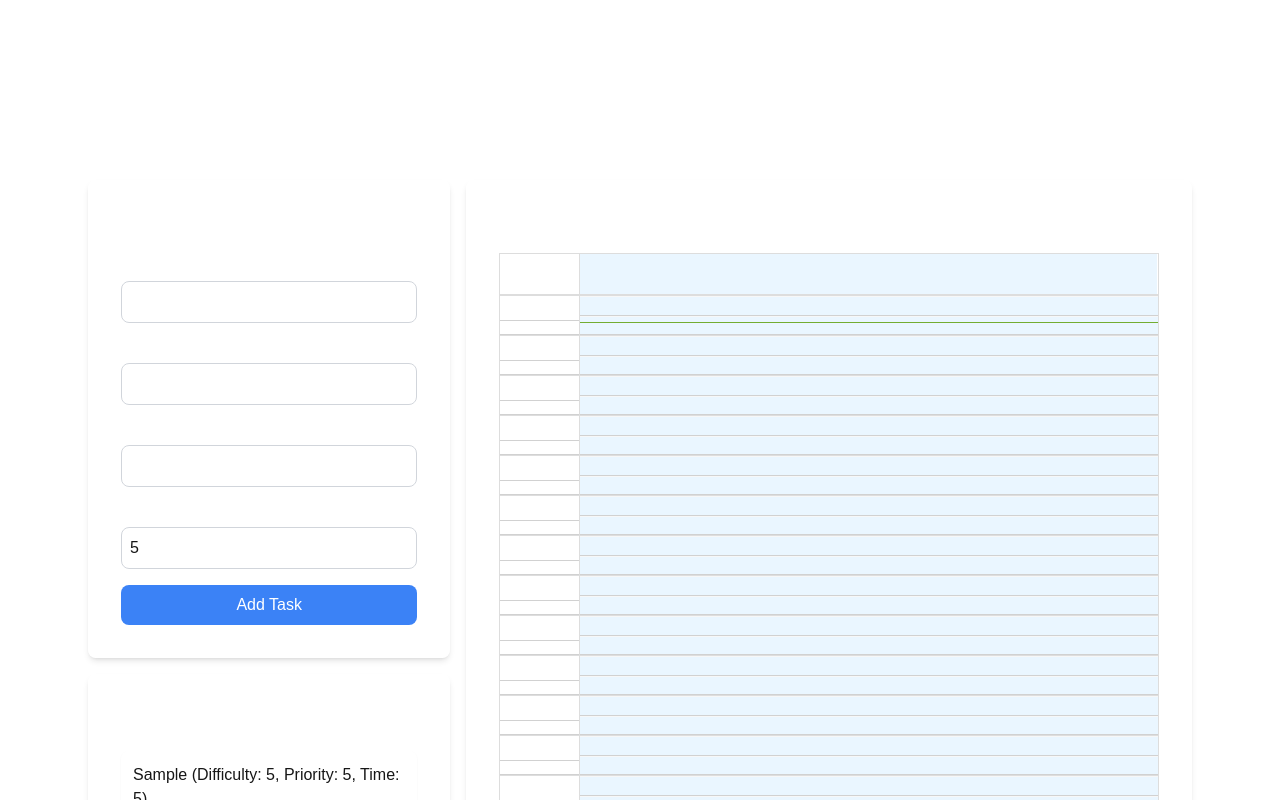
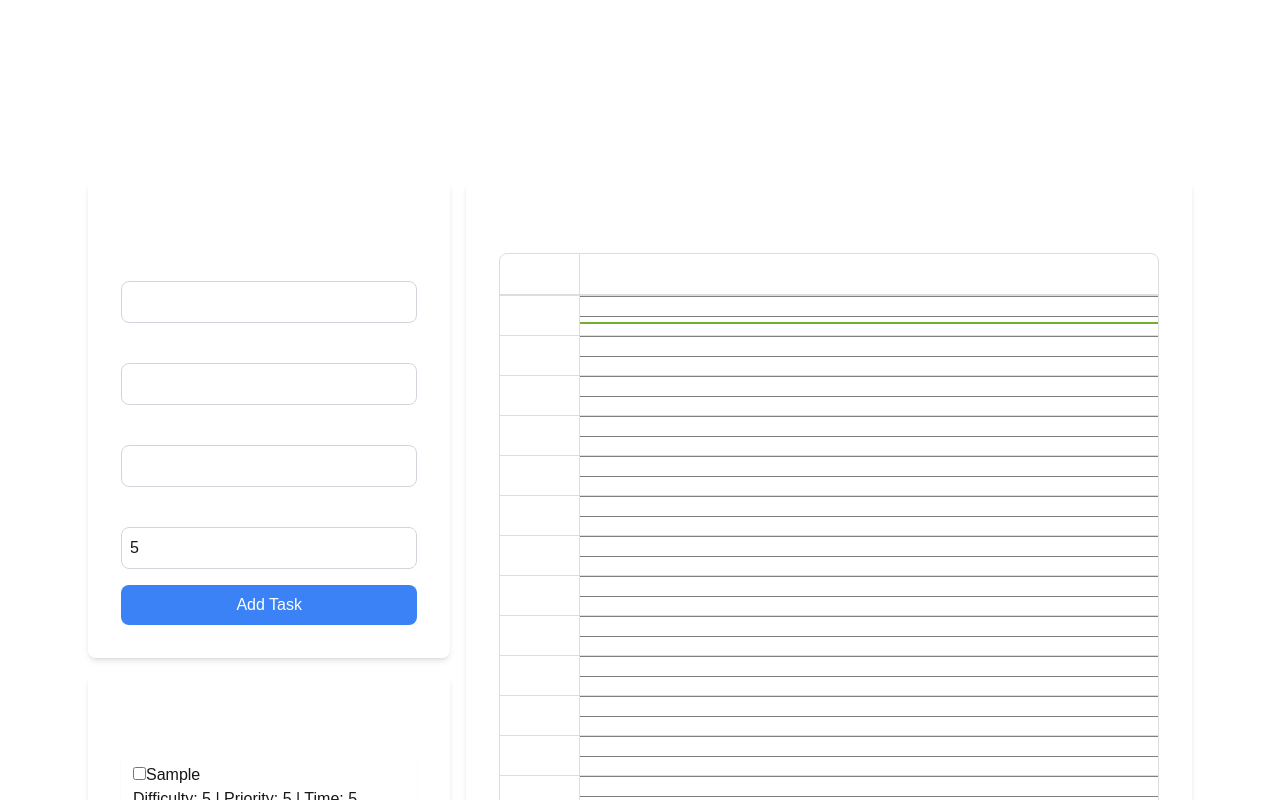
Before and after one commit to xiec1377/task-scheduler, a Next.js app in the folder frontend/: page / in a window 1280 px wide. Both pictures are taken after typing "Sample", "5", "5", "5" into the empty fields and a click on the button "Add Task". Shown: the top 800 px of the page. Built offline with nearby package versions, Linux system fonts and the light colour scheme.

Commit message:
style: calendar transparent background

```diff
--- a/frontend/app/globals.css
+++ b/frontend/app/globals.css
@@ -29,16 +29,48 @@ body {
 }
 
 .rbc-timeslot-group>.rbc-time-slot {
-  border-bottom: 1px solid rgb(209, 209, 209) !important;
+  /* border-bottom: 1px solid rgb(209, 209, 209) !important; */
 }
 
 .rbc-time-view {
   background-color: transparent;
+  border-radius: 0.5rem;
 }
 
+.rbc-label {
+  /* font-size: 12px; */
+}
+
+.rbc-events-container {
+  margin-right: 0px !important;
+}
+
+.rbc-events-container>.rbc-event {
+  background-color: rgb(59, 130, 246) !important;
+}
 /* .rbc-row,
 .rbc-time-slot {
-  background-color: transparent !important;
-  backdrop-filter: blur(4px) !important;
-  color: white;
+  background-color: rgba(255, 255, 255, 0.2); /* 20% opacity */
+/* }  */
+
+/* .rbc-calendar {
+  background-color: rgba(255, 255, 255, 0.2) !important;
+  backdrop-filter: blur(12px);
 } */
+
+.rbc-day-bg, .rbc-day-slot{
+  background-color: transparent!important; /* Lighter transparency for day cells */
+}
+
+
+.rbc-event {
+  background-color: rgba(0, 0, 0, 0.2) !important; /* Optional transparent events */
+}
+
+.rbc-day-slot .rbc-time-slot {
+  border-top: 0.5px solid gray !important;
+}
+
+.rbc-current-time-indicator {
+  height: 2px !important;
+}
--- a/frontend/components/TaskForm.tsx
+++ b/frontend/components/TaskForm.tsx
@@ -51,14 +51,13 @@ export default function TaskForm() {
     const today = new Date();
 
     // Construct a new Date object with today's date and the time from item.start
-    const [hours, minutes] = timeString.split(':').map(Number);
+    const [hours, minutes] = timeString.split(":").map(Number);
 
     // Create a new Date object using today's date and the provided time
     const localTimeDate = new Date(today.setHours(hours, minutes, 0, 0));
 
     return localTimeDate;
   };
-
 
   const generateSchedule = async () => {
     console.log("generating schedule....");
@@ -99,43 +98,44 @@ export default function TaskForm() {
     {
       title: "Meeting with Team",
       start: new Date(2025, 1, 19, 9, 0), // February 19, 2025 at 9:00 AM
-      end: new Date(2025, 1, 19, 10, 0),   // February 19, 2025 at 10:00 AM
+      end: new Date(2025, 1, 19, 10, 0), // February 19, 2025 at 10:00 AM
       allDay: false,
     },
     {
       title: "Project Deadline",
       start: new Date(2025, 1, 19, 12, 0), // February 19, 2025 at 12:00 PM
-      end: new Date(2025, 1, 19, 13, 0),   // February 19, 2025 at 1:00 PM
+      end: new Date(2025, 1, 19, 13, 0), // February 19, 2025 at 1:00 PM
       allDay: false,
     },
     {
       title: "Lunch Break",
       start: new Date(2025, 1, 19, 13, 0), // February 19, 2025 at 1:00 PM
-      end: new Date(2025, 1, 19, 14, 0),   // February 19, 2025 at 2:00 PM
+      end: new Date(2025, 1, 19, 14, 0), // February 19, 2025 at 2:00 PM
       allDay: false,
     },
     {
       title: "Client Call",
       start: new Date(2025, 1, 19, 15, 0), // February 19, 2025 at 3:00 PM
-      end: new Date(2025, 1, 19, 16, 0),   // February 19, 2025 at 4:00 PM
+      end: new Date(2025, 1, 19, 16, 0), // February 19, 2025 at 4:00 PM
       allDay: false,
     },
     {
       title: "End of Day Wrap-Up",
       start: new Date(2025, 1, 19, 17, 0), // February 19, 2025 at 5:00 PM
-      end: new Date(2025, 1, 19, 18, 0),   // February 19, 2025 at 6:00 PM
+      end: new Date(2025, 1, 19, 18, 0), // February 19, 2025 at 6:00 PM
       allDay: false,
-    }
+    },
   ];
 
-  console.log("Testschedule", testschedule, typeof(testschedule[0].start))
-
+  console.log("Testschedule", testschedule, typeof testschedule[0].start);
 
   const localizer = momentLocalizer(moment);
 
   return (
     <div className="w-[90vw] p-6 flex flex-col items-center gap-4">
-      <h1 className="w-full text-3xl font-bold text-center text-white mb-6">Task Scheduler</h1>
+      <h1 className="w-full text-3xl font-bold text-center text-white mb-6">
+        Task Scheduler
+      </h1>
       <div className="w-full flex flex-row items-start justify-center gap-4">
         <div className="w-1/3 flex flex-col items-start gap-4">
           <div className="bg-white/20 backdrop-blur-md border border-white/20 shadow-lg rounded-lg p-8 shadow-md rounded-lg p-6 w-full">
@@ -218,13 +218,21 @@ export default function TaskForm() {
             </div>
           </div>
           <div className="bg-white/20 backdrop-blur-md border border-white/20 shadow-lg rounded-lg p-8 shadow-md rounded-lg p-6 w-full">
-            <h2 className="text-xl font-semibold text-white mb-4">Tasks</h2>
+            <h2 className="text-xl font-semibold text-white mb-4">Todos</h2>
             <ul className="space-y-2">
               {tasks.map((task, index) => (
-                <li key={index} className="rounded-lg p-3 shadow-sm">
-                  <span className="font-medium">{task.name}</span> (Difficulty:{" "}
-                  {task.difficulty}, Priority: {task.priority}, Time:{" "}
-                  {task.time})
+                <li
+                  key={index}
+                  className="bg-white/20 rounded-lg p-3 shadow-sm"
+                >
+                  <label>
+                    <input type="checkbox" />
+                    <span className="font-medium">{task.name} </span>
+                  </label>
+                  <p>
+                    Difficulty: {task.difficulty} | Priority: {task.priority} |
+                    Time: {task.time}
+                  </p>
                 </li>
               ))}
             </ul>
```
